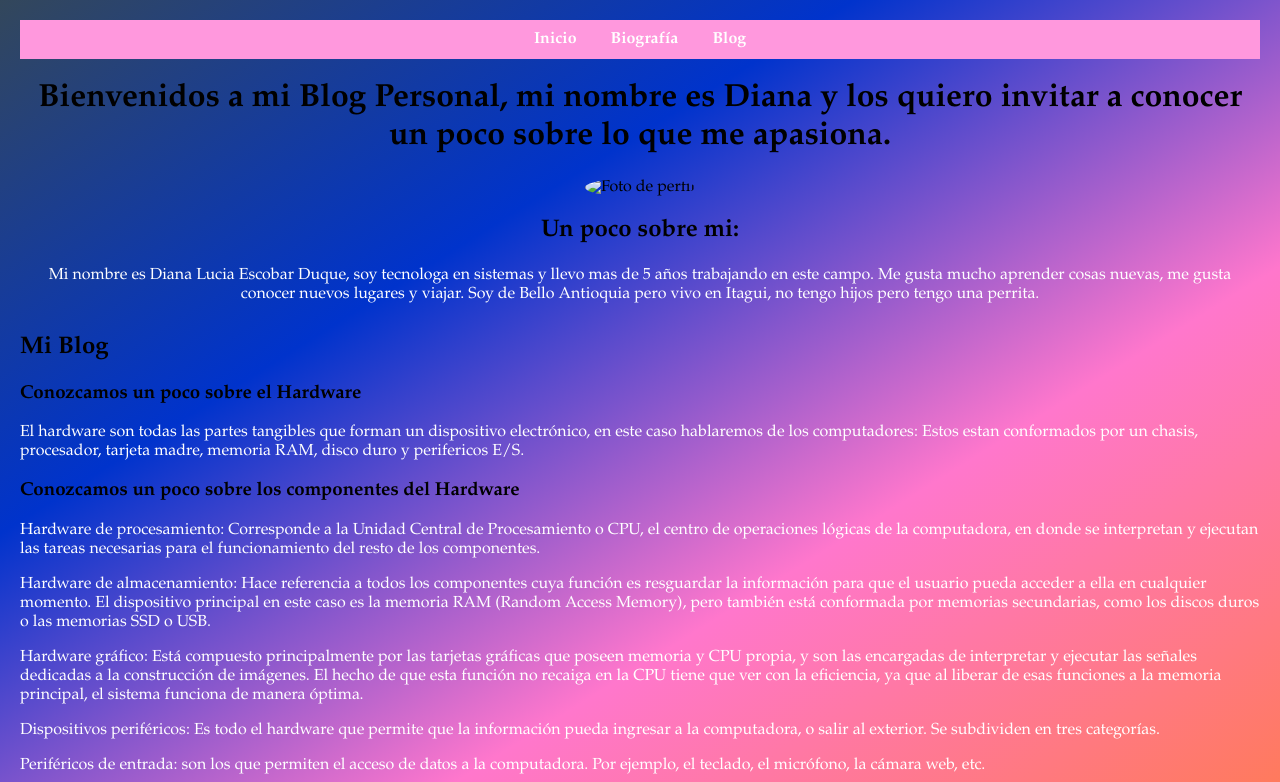
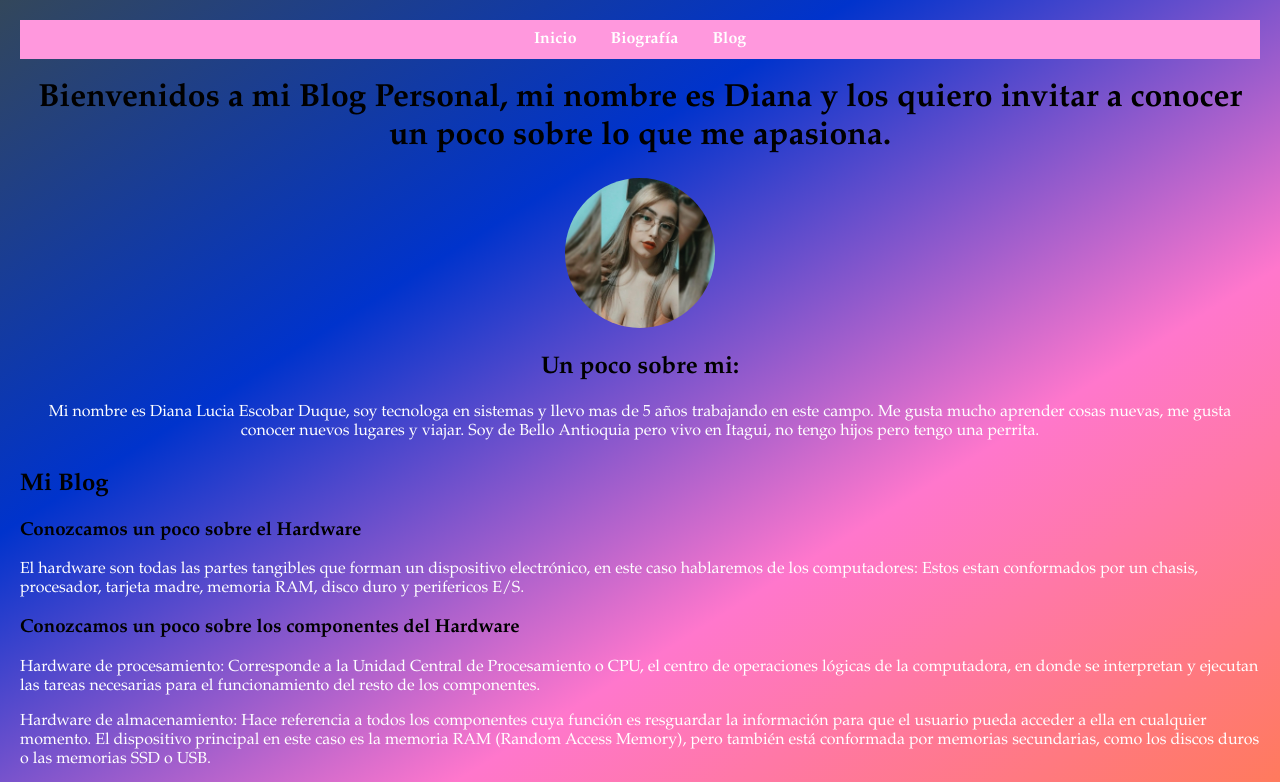
Before and after one commit to dianaed08/Blog_Diana, a plain HTML site: page index.html in a window 1280 px wide. Shown: the top 782 px of the page. Drawn offline with Linux system fonts and the light colour scheme; files whose address does not match are found by name.

Commit message:
Update index.html

```diff
--- a/index.html
+++ b/index.html
@@ -63,7 +63,7 @@
 
     <header id="home">
         <h1>Bienvenidos a mi Blog Personal, mi nombre es Diana y los quiero invitar a conocer un poco sobre lo que me apasiona.</h1>
-        <img src="G:\Mi unidad\IUDIGITAL\Introduccion a la ingenieria sf y datos G23\Blog\perfil.png" alt="Foto de perfil">
+        <img src="G:\Mi unidad\IUDIGITAL\Introduccion a la ingenieria sf y datos G23\Blog\imagenes\perfil.png" alt="Foto de perfil">
         <h2 id="bio">Un poco sobre mi:</h2>
         <p>Mi nombre es Diana Lucia Escobar Duque, soy tecnologa en sistemas y llevo mas de 5 años trabajando en este campo. Me gusta mucho aprender cosas nuevas, me gusta conocer nuevos lugares y viajar. Soy de Bello Antioquia pero vivo en Itagui, no tengo hijos pero tengo una perrita.</p>
     </header>
```
